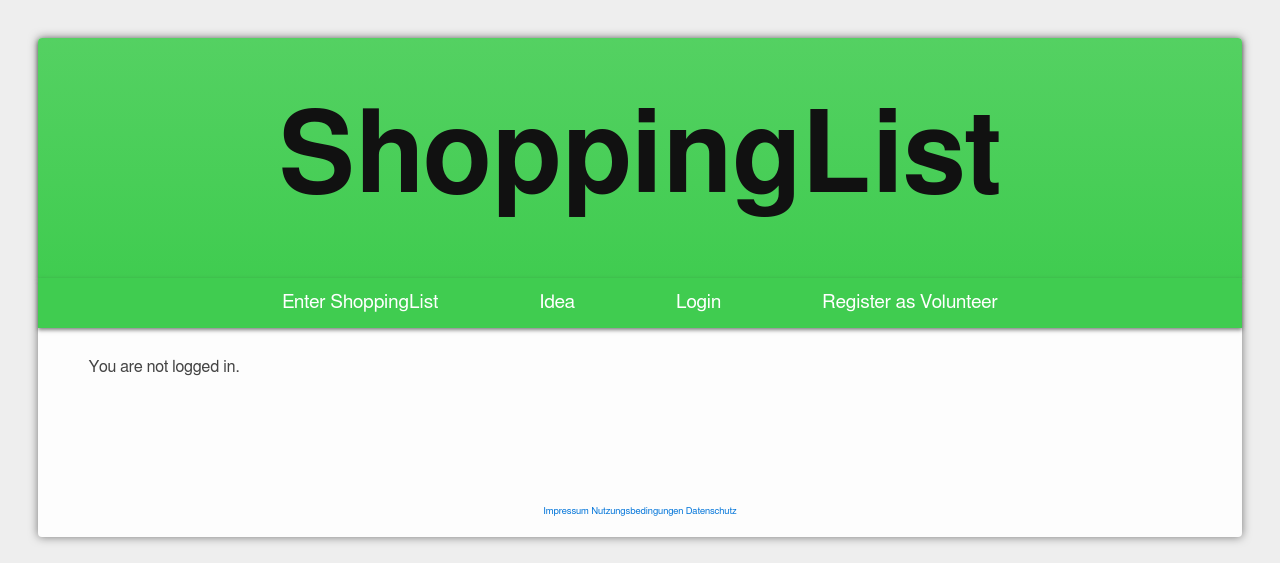
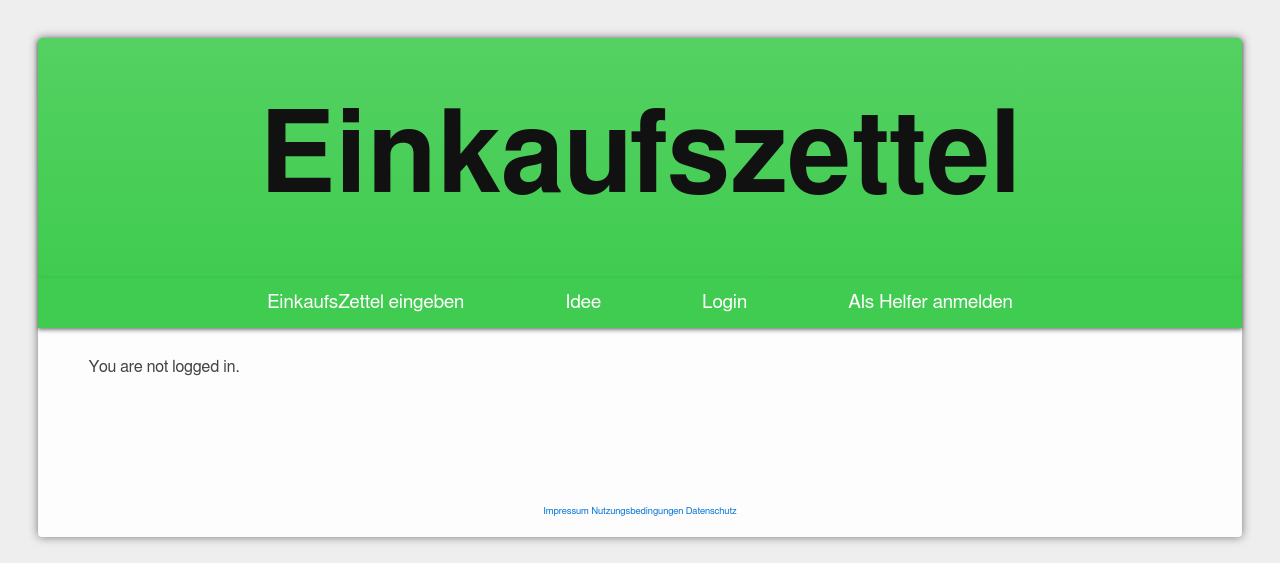
Before and after one commit to kpoeppel/shoppinglist, a Django app: page /accounts/profile/ in a window 1280 px wide. Shown: the top 563 px of the page. Run offline with Django 3.2, Linux system fonts and the light colour scheme; style sheets or scripts are compiled from the project's sources; some libraries are stand-ins or nearby versions.

Commit message:
Update Plan and Language.

```diff
--- a/shoppinglist/shoppinglist/admin.py
+++ b/shoppinglist/shoppinglist/admin.py
@@ -8,7 +8,7 @@ from .models import User, ShoppingList
 
 admin.site.register(models.Store)
 admin.site.register(models.ShoppingList)
-admin.site.register(models.WeekPlan)
+admin.site.register(models.TimeSlot)
 
 class CustomUserAdmin(UserAdmin):
     add_form = CustomUserCreationForm
--- a/shoppinglist/shoppinglist/settings.py
+++ b/shoppinglist/shoppinglist/settings.py
@@ -118,6 +118,7 @@ AUTH_PASSWORD_VALIDATORS = [
 
 AUTH_USER_MODEL = 'shoppinglist.User'
 
+TIMESLOTS = ["8-10", "10-12", "12-14", "14-16", "16-18", "18-20"]
 
 LANGUAGE_CODE = 'de-de'
 LOCALE_PATHS = [
--- a/shoppinglist/shoppinglist/templates/base.html
+++ b/shoppinglist/shoppinglist/templates/base.html
@@ -8,7 +8,7 @@
   <head>
     <meta charset="utf-8">
     <meta name="author" content="Korbinian Poeppel">
-    <meta name="description" content="ShoppingList">
+    <meta name="description" content="EinkaufsZettel">
     <meta name="viewport" content="width=device-width, initial-scale=1">
 
     <title>{% block title %}{% endblock %}</title>
@@ -27,21 +27,21 @@
         </div>
       -->
 
-        <a href="/"><h1>ShoppingList</h1></a>
+        <a href="/"><h1>Einkaufszettel</h1></a>
 
       </header>
       <!-- <div id="navicon">&#9776;</div> -->
       <nav>
             <ul id='Navigation' class='row card-panel teal lighten-2'>
               <li class=''>
-                <a target='_top' href="/shoppinglist">{% trans "Enter ShoppingList"%}</a>
+                <a target='_top' href="/shoppinglist">{% trans "EinkaufsZettel eingeben"%}</a>
               </li>
               <li class=''>
-                <a target='_top' href="/">{% trans "Idea"%}</a>
+                <a target='_top' href="/">{% trans "Idee"%}</a>
               </li>
                 {% if user.is_authenticated %}
               <li class=''>
-                <a target='_top' href="/accounts/profile">{% trans "My Profile" %}</a>
+                <a target='_top' href="/accounts/profile">{% trans "Helferplan" %}</a>
               </li>
               <li class=''>
                 <a target='_top' href="/accounts/logout">{% trans "Logout"%}</a>
@@ -51,7 +51,7 @@
                 <a target='_top' href="/accounts/login">{% trans "Login"%}</a>
               </li>
               <li class=''>
-                <a target='_top' href="/accounts/register">{% trans "Register as Volunteer"%}</a>
+                <a target='_top' href="/accounts/register">{% trans "Als Helfer anmelden"%}</a>
               </li>
                 {% endif %}
             </ul>
--- a/shoppinglist/shoppinglist/templates/order.html
+++ b/shoppinglist/shoppinglist/templates/order.html
@@ -1,7 +1,7 @@
 {% extends "base.html" %}
 {% load i18n %}
 
-{% block title %}ShoppingList - Order{% endblock %}
+{% block title %}EinkaufsZettel - Bestellung{% endblock %}
 
 {% block main %}
 
--- a/shoppinglist/shoppinglist/templates/plan.html
+++ b/shoppinglist/shoppinglist/templates/plan.html
@@ -1,6 +1,6 @@
 {% extends "base.html" %}
 {% load i18n %}
-{% block title %}ShoppingList{% endblock %}
+{% block title %}EinkaufsZettel - HelferPlan{% endblock %}
 
 {% block main %}
 
@@ -15,11 +15,13 @@
   <table border="1" style="width:95%;text-align:center;margin: 0px auto;">
     {% for day in weekplan %}
     <tr>
-        <th>{{ day.date }}
+        <th>{{ day.0.date }}
         </th>
-        {% for timeslot in day.timeslots %}
+        {% for timeslot in day %}
           <td>
-            {{ timeslot }}
+            <textarea style="width:100%">
+              {{ timeslot.entry }}
+            </textarea>
           </td>
         {% endfor %}
     </tr>
--- a/shoppinglist/shoppinglist/templates/shoppinglist.html
+++ b/shoppinglist/shoppinglist/templates/shoppinglist.html
@@ -1,7 +1,7 @@
       {% extends "base.html" %}
       {% load i18n %}
 
-      {% block title %}ShoppingList - Order{% endblock %}
+      {% block title %}EinkaufsZettel Eingeben{% endblock %}
 
       {% block main %}
 
--- a/shoppinglist/shoppinglist/views.py
+++ b/shoppinglist/shoppinglist/views.py
@@ -3,7 +3,8 @@ from django.shortcuts import render
 from django.http import Http404, HttpResponseRedirect
 from django.shortcuts import get_object_or_404, get_list_or_404
 from django.db import IntegrityError
-from .models import User, ShoppingList, Store, MediaFile, WeekPlan
+from .models import User, ShoppingList, Store, MediaFile, TimeSlot
+from .settings import TIMESLOTS
 from .forms import ProfileForm, UserRegistrationForm, ShoppingForm
 import datetime
 from django.contrib import messages
@@ -114,6 +115,22 @@ class register_view(RegistrationView):
         return render(request, self.template_name, {'form': form})
 
 
+def get_timeslots():
+    today = datetime.datetime.now().date()
+    oneday = datetime.timedelta(days=1)
+    timeslots = []
+    for i in range(7):
+        day = []
+        for j in range(len(TIMESLOTS)):
+            timeslot = TimeSlot.objects.filter(date=today + i*oneday, slotnum=j)
+            if not timeslot:
+                timeslot = TimeSlot(date=today + i*oneday, slotnum=j)
+            else:
+                timeslot = timeslot.latest('created')
+            day += [timeslot]
+        timeslots += [day]
+    print(timeslots)
+    return timeslots
 
 def plan_view(request):
     user = request.user
@@ -147,10 +164,8 @@ def plan_view(request):
         # if a GET (or any other method) we'll create a blank form
         else:
             form = ProfileForm(instance=request.user)
-            wp = WeekPlan.objects.latest('editTime')
-            if not wp:
-                wp = WeekPlan(user=User.objects.filter(id=0), editTime=datetime.datetime.now())
-            weekplan = json.loads(wp.plan)
+            timeslots = get_timeslots()
+            weekplan = timeslots
             return render(request,
                           'plan.html',
                           {'weekplan': weekplan,
```
Also changed, not shown: shoppinglist/shoppinglist/models.py (+7 -6 lines).
